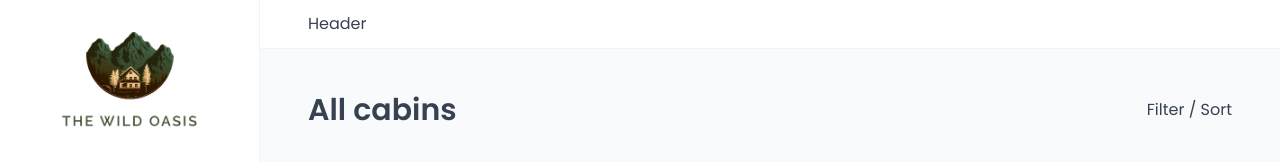
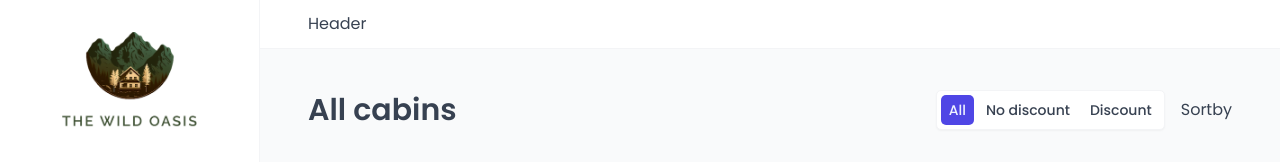
Before and after one commit to DineshKLama/the-wild-oasis, a React (Vite) app: page /cabins in a window 1280 px wide. Shown: the top 162 px of the page. Built offline with nearby package versions, Linux system fonts and the light colour scheme; no server answers; the database is empty; a web font is replaced by a local one.

Commit message:
working on clientside sorting

```diff
--- a/src/features/cabins/CabinTable.jsx
+++ b/src/features/cabins/CabinTable.jsx
@@ -3,10 +3,24 @@ import CabinRow from './CabinRow';
 import { useCabins } from './useCabins';
 import Table from '../../ui/Table';
 import Menus from '../../ui/Menus';
+import { useSearchParams } from 'react-router-dom';
 
 function CabinTable() {
   const { isLoading, cabins } = useCabins();
+  const [searchParams] = useSearchParams();
 
+  const filterValue = searchParams.get('discount') || 'all';
+
+  // Filter cabins data based on discount
+  let filteredCabins;
+
+  if (filterValue === 'all') filteredCabins = cabins;
+  if (filterValue === 'no-discount')
+    filteredCabins = cabins?.filter((cabin) => cabin.discount === 0);
+  if (filterValue === 'with-discount')
+    filteredCabins = cabins?.filter((cabin) => cabin.discount > 0);
+
+  // Loading state
   if (isLoading) return <Spinner />;
 
   return (
@@ -22,7 +36,7 @@ function CabinTable() {
         </Table.Header>
 
         <Table.Body
-          data={cabins}
+          data={filteredCabins}
           render={(cabin) => <CabinRow key={cabin.id} cabin={cabin} />}
         />
       </Table>
--- /dev/null
+++ b/src/features/cabins/CabinTableOperations.jsx
@@ -0,0 +1,27 @@
+import TableOperations from '../../ui/TableOperations';
+import Filter from '../../ui/Filter';
+import Sortby from '../../ui/Sortby';
+
+function CabinTableOperations() {
+  return (
+    <TableOperations>
+      <Filter
+        filterField='discount'
+        options={[
+          { value: 'all', label: 'All' },
+          { value: 'no-discount', label: 'No discount' },
+          { value: 'with-discount', label: 'Discount' },
+        ]}
+      />
+
+      <Sortby
+        options={[
+          { value: 'name-asc', label: 'Sort by name (A-Z)' },
+          { value: 'name-desc', lable: 'Sort by name (Z-A)' },
+        ]}
+      />
+    </TableOperations>
+  );
+}
+
+export default CabinTableOperations;
--- a/src/pages/Cabins.jsx
+++ b/src/pages/Cabins.jsx
@@ -1,5 +1,6 @@
 import AddCabin from '../features/cabins/AddCabin';
 import CabinTable from '../features/cabins/CabinTable';
+import CabinTableOperations from '../features/cabins/CabinTableOperations';
 import Heading from '../ui/Heading';
 import Row from '../ui/Row';
 
@@ -8,7 +9,8 @@ function Cabins() {
     <>
       <Row type='horizontal'>
         <Heading as='h1'>All cabins</Heading>
-        <p>Filter / Sort</p>
+
+        <CabinTableOperations />
       </Row>
 
       <Row>
--- a/src/ui/Filter.jsx
+++ b/src/ui/Filter.jsx
@@ -1,4 +1,6 @@
-import styled, { css } from "styled-components";
+/* eslint-disable react/prop-types */
+import { useSearchParams } from 'react-router-dom';
+import styled, { css } from 'styled-components';
 
 const StyledFilter = styled.div`
   border: 1px solid var(--color-grey-100);
@@ -15,7 +17,7 @@ const FilterButton = styled.button`
   border: none;
 
   ${(props) =>
-    props.active &&
+    props.active === 'active' &&
     css`
       background-color: var(--color-brand-600);
       color: var(--color-brand-50);
@@ -33,3 +35,31 @@ const FilterButton = styled.button`
     color: var(--color-brand-50);
   }
 `;
+
+function Filter({ filterField, options }) {
+  const [searchParams, setSearchParmas] = useSearchParams();
+  const currentFilter = searchParams.get(filterField) || options[0].value;
+
+  function handleClick(value) {
+    searchParams.set(filterField, value);
+
+    setSearchParmas(searchParams);
+  }
+
+  return (
+    <StyledFilter>
+      {options.map((option) => (
+        <FilterButton
+          key={option.value}
+          onClick={() => handleClick(option.value)}
+          active={option.value === currentFilter ? 'active' : ''}
+          disabled={option.value === currentFilter}
+        >
+          {option.label}
+        </FilterButton>
+      ))}
+    </StyledFilter>
+  );
+}
+
+export default Filter;
--- /dev/null
+++ b/src/ui/Sortby.jsx
@@ -0,0 +1,5 @@
+function Sortby({ options }) {
+  return <div>Sortby</div>;
+}
+
+export default Sortby;
```
